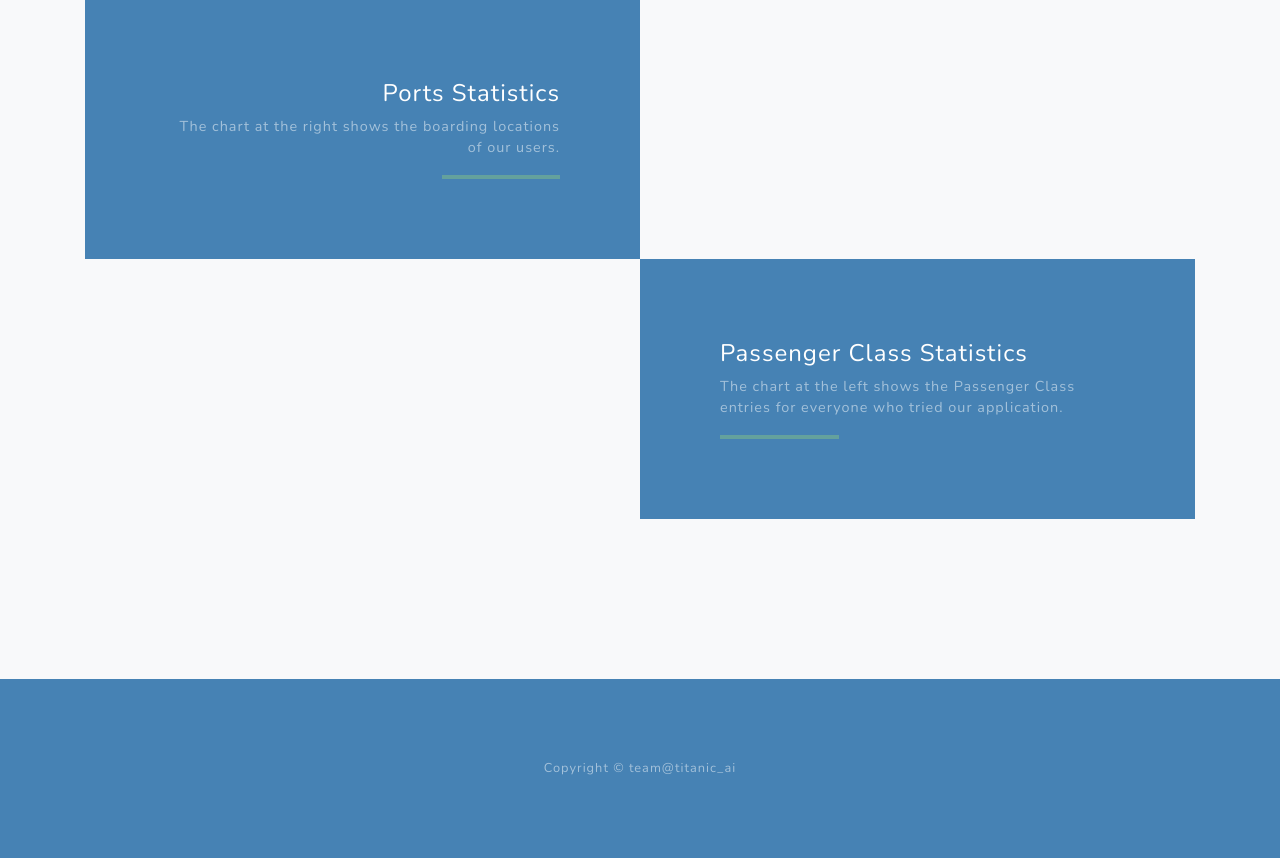
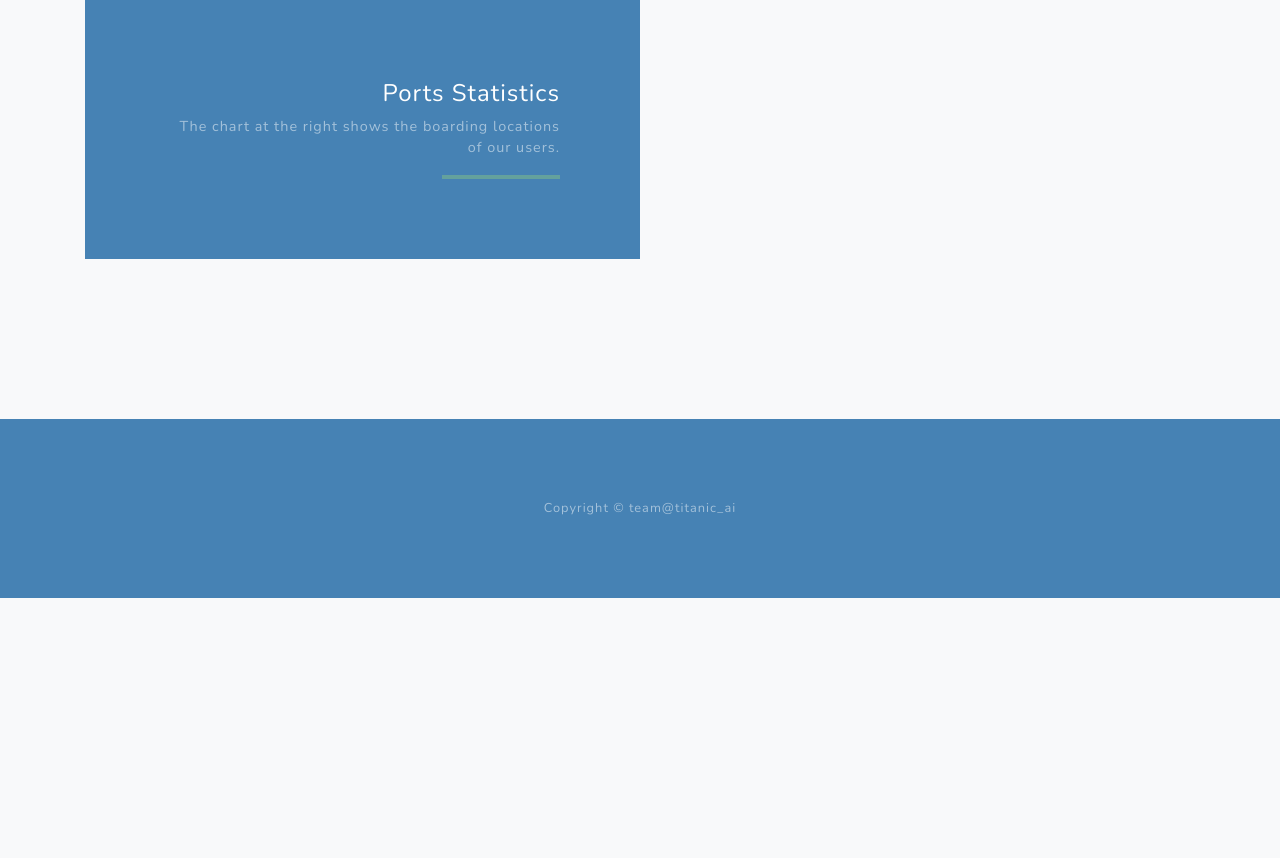
Before and after one commit to sinancengiz/Titanic_AI, a Flask app: template templates/result.html in a window 1280 px wide. Shown: the part 1221-2079 px from the top of the page. After the commit the page ends 1819 px from the top, so only its background shows below. Run offline with Flask 2, Linux system fonts and the light colour scheme; the template is opened without the code that fills it, so the values that code supplies are empty; parts of the project's set-up code (start-up, migrations or seed data) failed here and were passed over; some libraries are stand-ins or nearby versions.

Commit message:
third chart deleted from result html and index js

```diff
--- a/static/js/index.js
+++ b/static/js/index.js
@@ -53,15 +53,3 @@ Plotly.d3.json(pasclass_url, function(error, response) {
     }
     Plotly.plot("bar4", data, layout)
 })
-
-Plotly.d3.json(embarked_url, function(error, response) {
-    if (error) return console.warn(error);
-    var data = [response];
-    console.log(response)
-    var layout = { margin: { t: 30, b:50 },
-                   title: "Number of New User by Passenger Class",
-                   xaxis: { title: "Users Passenger Class "},
-                   yaxis: { title: "Number of New User"}
-    }
-    Plotly.plot("bar5", data, layout)
-})
--- a/templates/result.html
+++ b/templates/result.html
@@ -103,27 +103,6 @@
           </div>
         </div>
 
-        <!-- Project Third Row -->
-        <div class="row justify-content-center no-gutters mb-5 mb-lg-0">
-        <div class="col-lg-6">
-            <div id="bar5"></div>
-        </div>
-        <div class="col-lg-6">
-          <div class="bg-black text-center h-100 project">
-            <div class="d-flex h-100">
-              <div class="project-text w-100 my-auto text-center text-lg-left">
-                <h4 class="text-white">Passenger Class Statistics</h4>
-                <p class="mb-0 text-white-50">
-                  The chart at the left shows the Passenger Class entries for everyone who tried our application.
-                </p>
-                <hr class="d-none d-lg-block mb-0 ml-0">
-              </div>
-            </div>
-          </div>
-        </div>
-      </div>
-
-
       </div>
     </section>
 
```
Also changed, not shown: db/titanic_db.sqlite.
